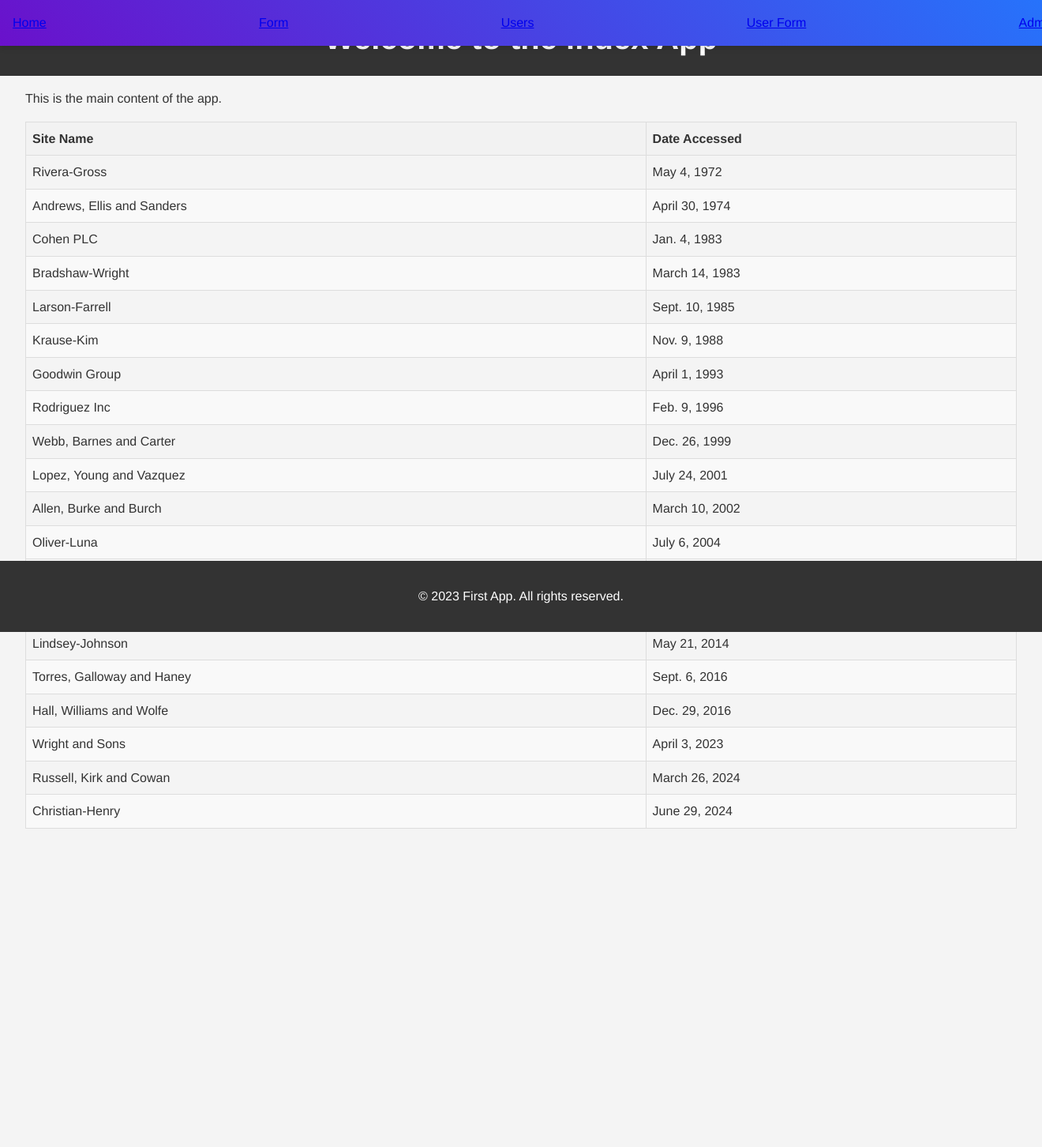
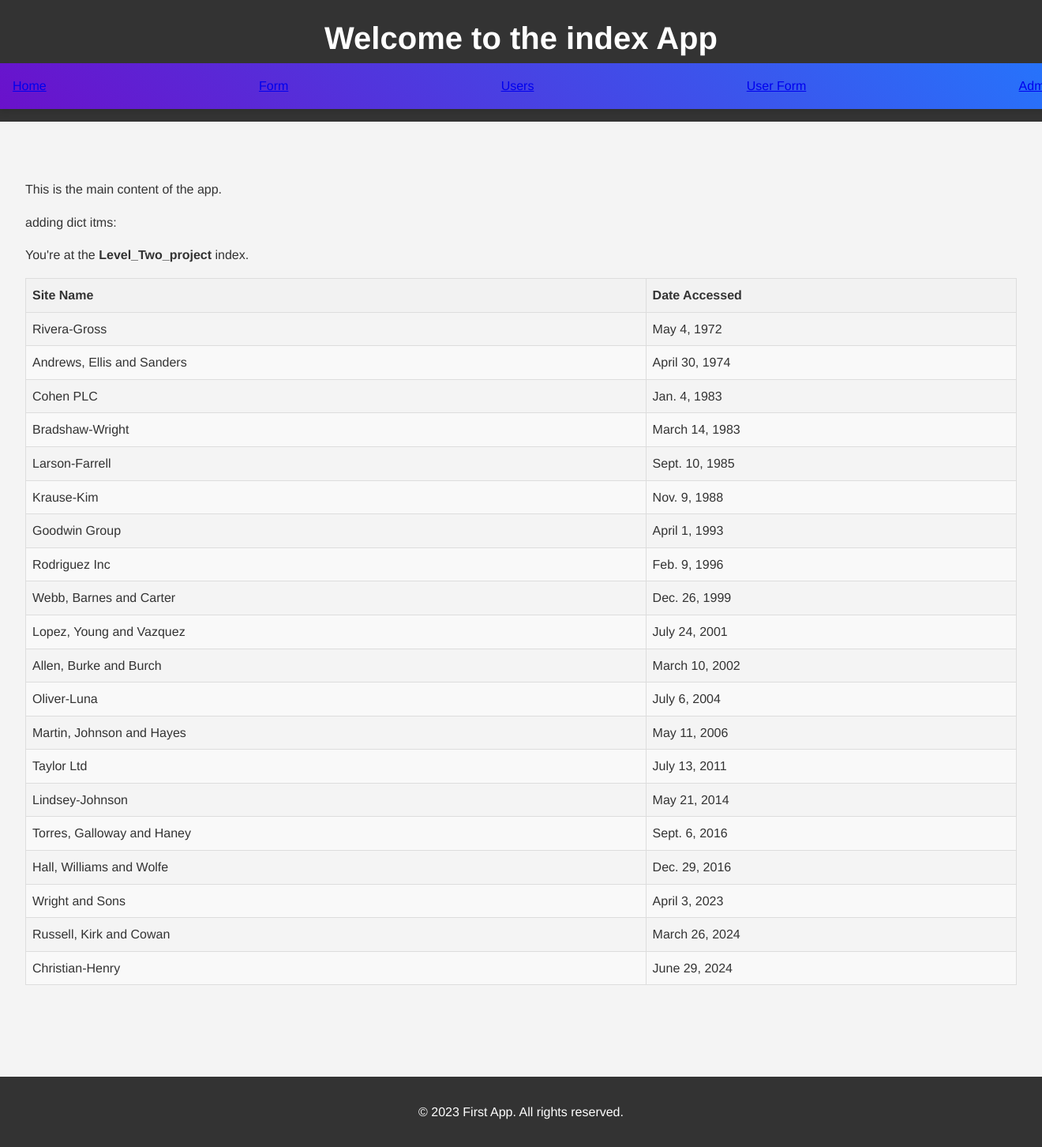
Before and after one commit to lapislui/full_stack_development, a Django app: page / in a window 1320 px wide; the page is wider, and only the part inside the window is pictured. Shown: that part at 79% size. Before the commit the page ends 1049 px from the top of that part, so only its background shows below. Run offline with Django 5.2, Linux system fonts and the light colour scheme; data comes from the database, SQL or seed files in the repository; both versions use the stored data as it was after the commit.

Commit message:
Update index page content and adjust layout styles for better visibility

```diff
--- a/level_two/first_app/templates/first_app/index.html
+++ b/level_two/first_app/templates/first_app/index.html
@@ -4,8 +4,9 @@
 {% block title %}Index - First App{% endblock %}
 
 {% block content %}
+<br>
 <p>This is the main content of the app.</p>
-<!-- <h2>adding dict itms: {{ my_variable }}</h2> -->
+<p>adding dict itms:{{ my_variable|cut:'Hello, world. ' }}</p>
 <div class="djangotwo">
     {% if access_records %}
     <table>
@@ -26,4 +27,6 @@
     <p>No access records found</p>
     {% endif %}
 </div>
+<br>
+<br>
 {% endblock %}
--- a/level_two/first_app/views.py
+++ b/level_two/first_app/views.py
@@ -7,7 +7,7 @@
 def index(request):
     webpages_list = AccessRecord.objects.order_by('date')
     date_dict = {'access_records': webpages_list}
-    my_dict = {'my_variable': mark_safe("<h1>Hello, world. You're at the <b>first_tutorial_project</b> index.</h1>")}
+    my_dict = {'my_variable': mark_safe("<p>Hello, world. You're at the <b>Level_Two_project</b> index.</p>")}
 
     # Combine both dictionaries
     context = {**date_dict, **my_dict}
--- a/level_two/static/css/style.css
+++ b/level_two/static/css/style.css
@@ -1,4 +1,3 @@
-/* filepath: /home/hp/Documents/Codage_Heritage/level_two/css/style.css */
 nav {
     background: linear-gradient(45deg, #6a11cb, #2575fc);
     padding: 1rem;
@@ -6,9 +5,7 @@ nav {
     justify-content: space-between;
     align-items: center;
     box-shadow: 0 4px 6px rgba(0, 0, 0, 0.1);
-    position: fixed;
     width: 100%;
-    top: 0;
     z-index: 1000;
 }
 
@@ -100,14 +97,14 @@ body {
     color: #333;
     line-height: 1.6;
 }
+
 header {
     background: #333;
     color: #fff;
     padding: 1rem 0;
     text-align: center;
-    position: fixed;
     width: 100%;
-    top: 0;
+    position: relative;
     z-index: 1000;
 }
 
@@ -117,7 +114,8 @@ header h1 {
 }
 
 main {
-    padding: 6rem 2rem 2rem 2rem; /* Add top padding to account for the fixed header */
+    padding: 2rem; /* Adjusted padding to remove fixed header space */
+    min-height: 80vh; /* Ensures main content takes up most of the space */
 }
 
 main p {
@@ -149,17 +147,17 @@ footer {
     color: #fff;
     text-align: center;
     padding: 1rem 0;
-    position: fixed;
     width: 100%;
-    bottom: 0;
+    position: relative;
 }
+
 form {
     background: #fff;
     padding: 2rem;
     border-radius: 5px;
     box-shadow: 0 0 10px rgba(0, 0, 0, 0.1);
     max-width: 600px;
-    margin: 0 auto; /* Center the form without extra space */
+    margin: 5rem auto; /* Adjusted margin to ensure form is visible below header */
 }
 
 form h1 {
```
Also changed, not shown: level_two/db.sqlite3.
